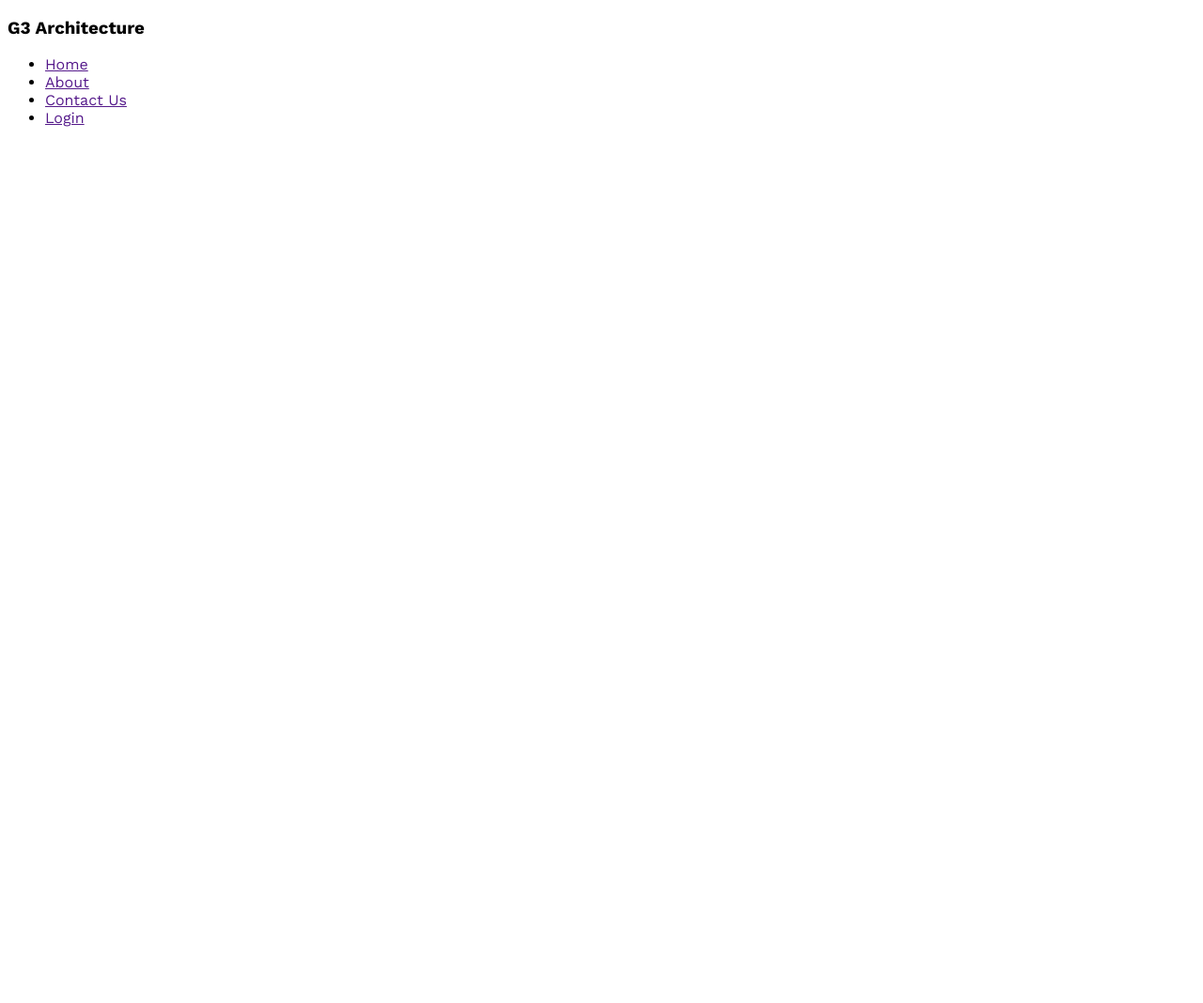
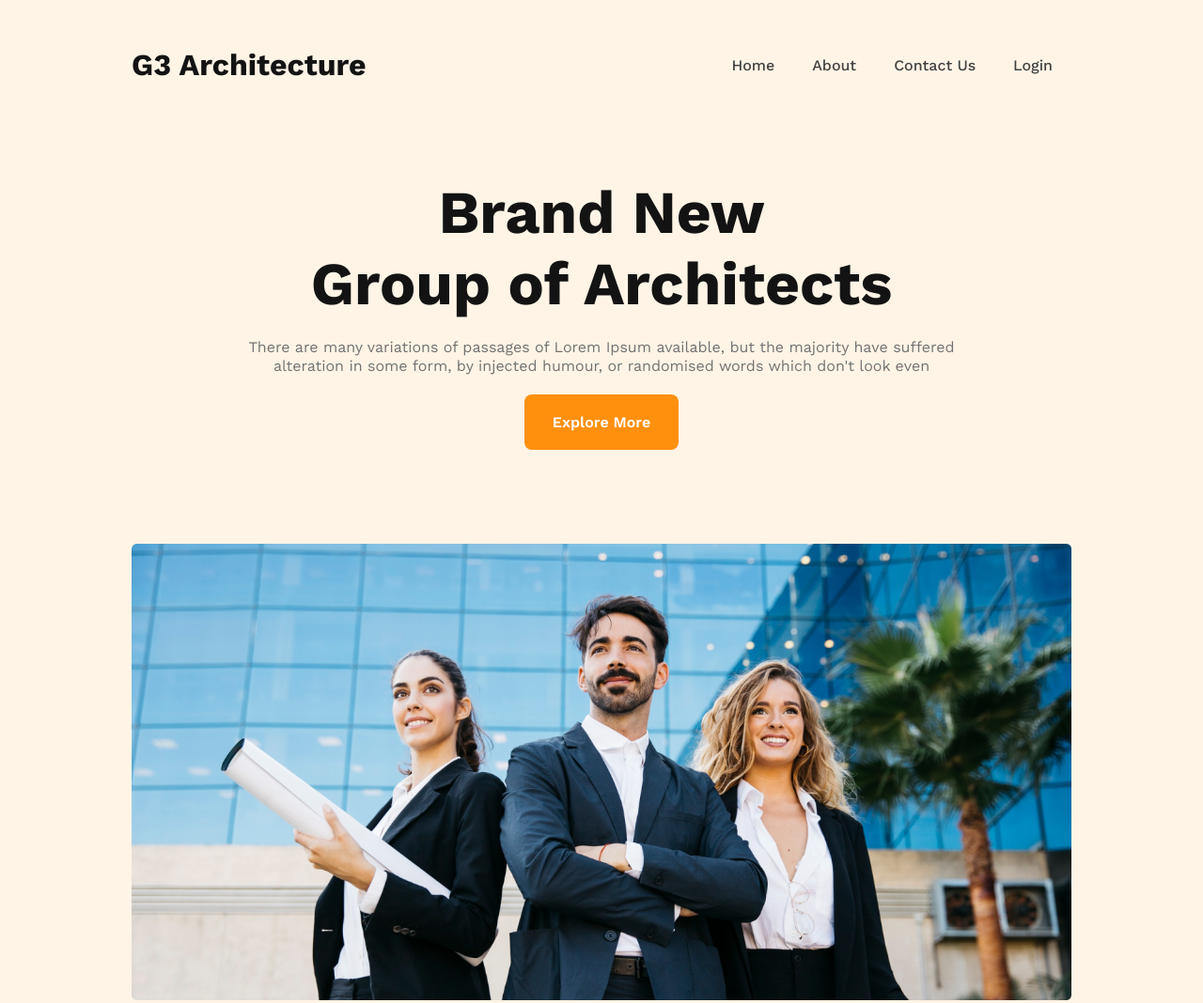
Before and after one commit to mahisurrahman/g3-architecture-practice, a plain HTML site: page index.html in a window 1280 px wide. Shown: the whole page at 94% size. Before the commit the page ends 800 px from the top, so only its background shows below. Drawn offline with nearby package versions, Linux system fonts and the light colour scheme.

Commit message:
Injected the Banner Contents along with the Images

```diff
--- a/index.html
+++ b/index.html
@@ -12,10 +12,11 @@
         href="https://fonts.googleapis.com/css2?family=Work+Sans:ital,wght@0,100;0,200;0,300;0,400;0,500;0,600;0,700;0,900;1,100;1,200;1,300;1,400;1,500;1,600;1,700;1,800;1,900&display=swap"
         rel="stylesheet">
 </head>
+
 <body>
     <header>
         <nav>
-        <h3>G3 Architecture</h3>
+            <h3 class="nav-title">G3 Architecture</h3>
             <ul>
                 <li><a href="">Home</a></li>
                 <li><a href="">About</a></li>
@@ -23,6 +24,16 @@
                 <li><a href="">Login</a></li>
             </ul>
         </nav>
+        <div class="banner">
+            <div class="banner-content">
+                <h1 class="banner-title">Brand New<br> Group of Architects</h1>
+                <p class="banner-description">There are many variations of passages of Lorem Ipsum available, but the
+                    majority have suffered alteration in some form, by injected humour, or randomised words which don't
+                    look even</p>
+                <button class="btn-primary">Explore More</button>
+            </div>
+                <img src="./images/banner.png" alt="">
+        </div>
     </header>
     <main>
 
--- a/style.css
+++ b/style.css
@@ -1,5 +1,83 @@
 *{
     font-family: 'Work Sans', sans-serif;
-    /* margin: 0;
-    padding: 0; */
+    margin: 0;
+    padding: 0;
 }
+
+header{
+    background: rgba(255, 144, 14, 0.10);
+    padding: 50px 140px;
+}
+
+.nav-title{
+    font-size: 2rem;
+    text-align: center;
+    font-weight: 700;
+    color: #131313;
+}
+
+nav{
+    display: flex;
+    justify-content: space-between;
+    align-items: center;
+}
+ul{
+    display: flex;
+    align-items: center;
+}
+
+li{
+    list-style: none;
+    margin: 0 20px;
+}
+
+li a{
+    text-decoration: none;
+    color: #424242;
+    text-align: center;
+    font-size: 1rem;
+    font-weight: 500;
+}
+
+
+.banner{
+    margin: 100px 0;
+}
+
+.banner-title{
+    text-align: center;
+    color: #131313;
+    font-size: 4rem;
+    font-weight: 700;
+}
+
+.banner-description{
+    color: #727272;
+    text-align: center;
+    font-size: 1rem;
+    font-weight: 400;
+    line-height: 20px;
+    margin: 20px 0;
+}
+
+.banner-content{
+    max-width: 800px;
+    text-align: center;
+    margin: 0 auto 100px auto;
+}
+
+.btn-primary{
+    border-radius: 8px;
+    background: #FF900E;
+    color: white;
+    padding: 20px 30px;
+    border: none;
+    font-size: 1rem;
+    font-weight: 600;
+    text-align: center;
+    cursor: pointer;
+}
+
+.banner img{
+    width: 100%;
+}
```
Lines whose indentation alone changed are shown as unchanged.
